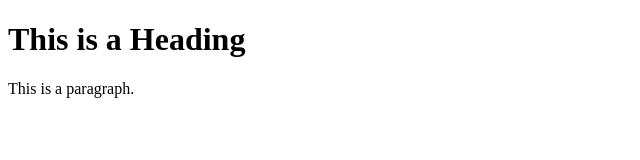
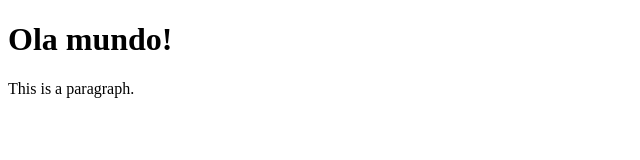
Before and after one commit to wermington/curso-senai-2, a plain HTML site: page index.html in a window 1280 px wide. Shown: the whole page, without its empty margins (0-640 px from the left). Drawn offline with Linux system fonts and the light colour scheme.

Commit message:
alteraçao 2

```diff
--- a/index.html
+++ b/index.html
@@ -5,7 +5,7 @@
 </head>
 <body>
 
-<h1>This is a Heading</h1>
+<h1>Ola mundo!</h1>
 <p>This is a paragraph.</p>
 
 </body>
```
